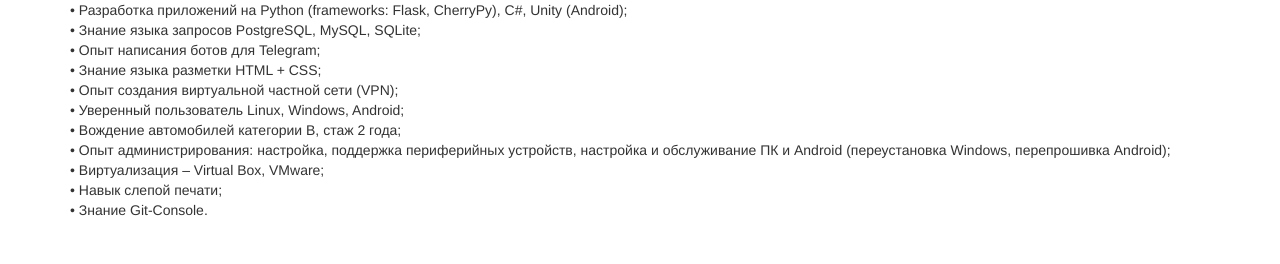
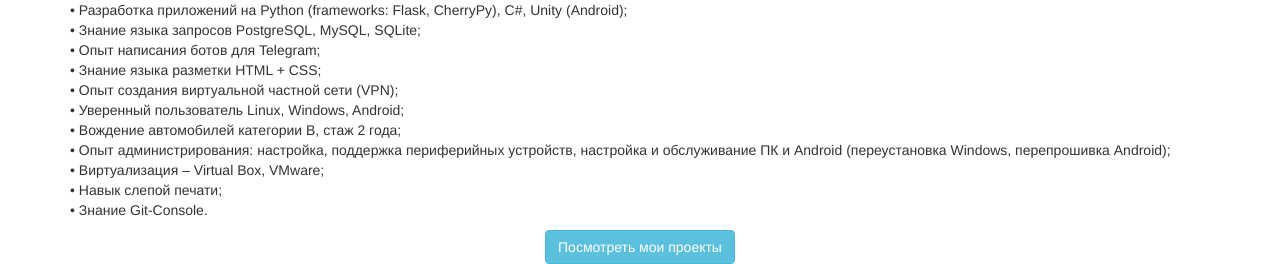
Before and after one commit to damiraminov1/DamirAzatovichSite, a Flask app: page / in a window 1280 px wide. Shown: the part 875-1139 px from the top of the page. Before the commit the page ends 1091 px from the top, so only its background shows below. Run offline with Flask 2, Linux system fonts and the light colour scheme; some libraries are stand-ins or nearby versions.

Commit message:
added projects button

```diff
--- a/app/templates/main/index.html
+++ b/app/templates/main/index.html
@@ -111,5 +111,10 @@
             &bull; Навык слепой печати; <br>
             &bull; Знание Git-Console. <br>
         </p>
+        <div class="text-center">
+            <a href="{{ url_for('main.projects') }}">
+                <button type="button" class="btn btn-info">Посмотреть мои проекты</button>
+            </a>
+        </div>
     </div>
 {% endblock %}
```
